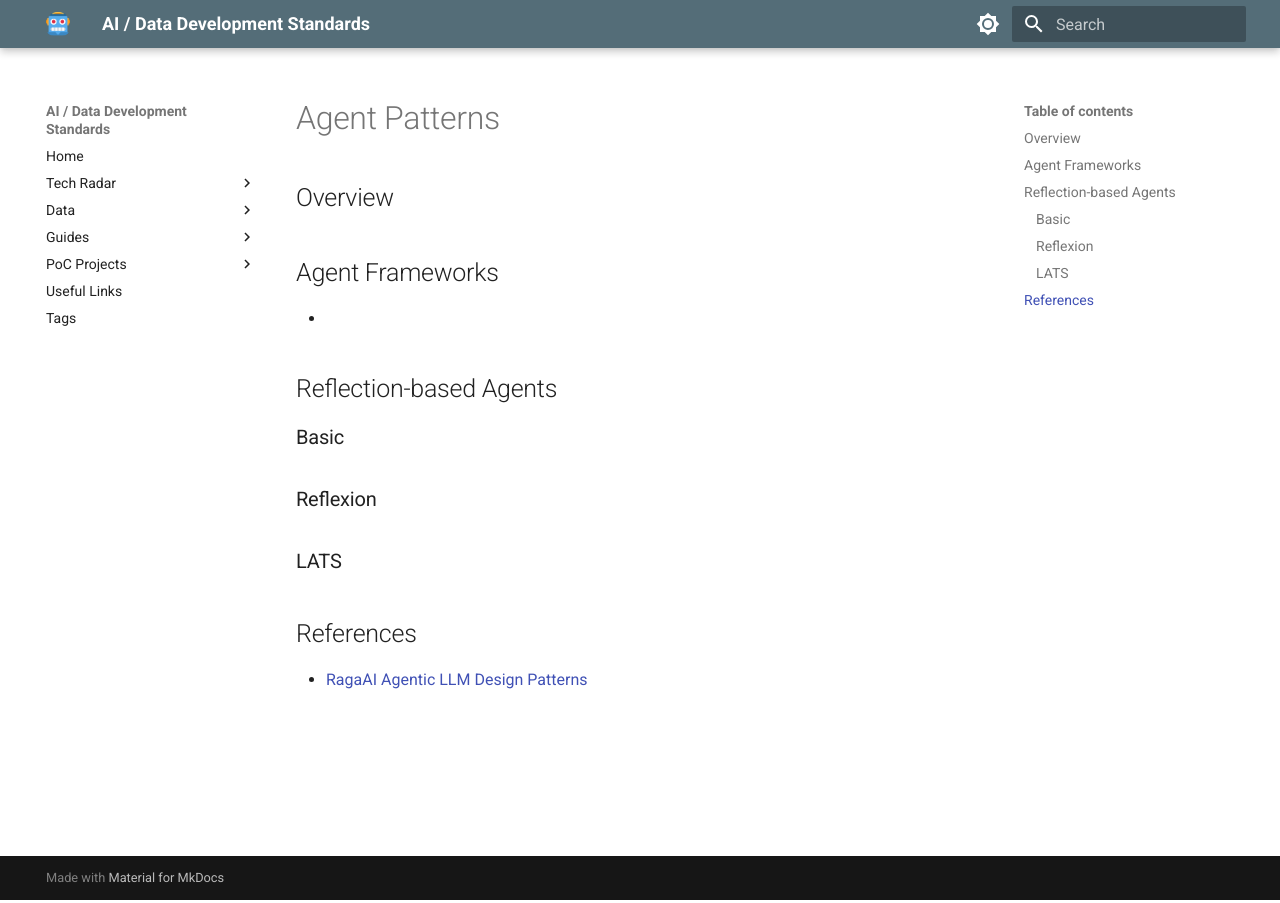
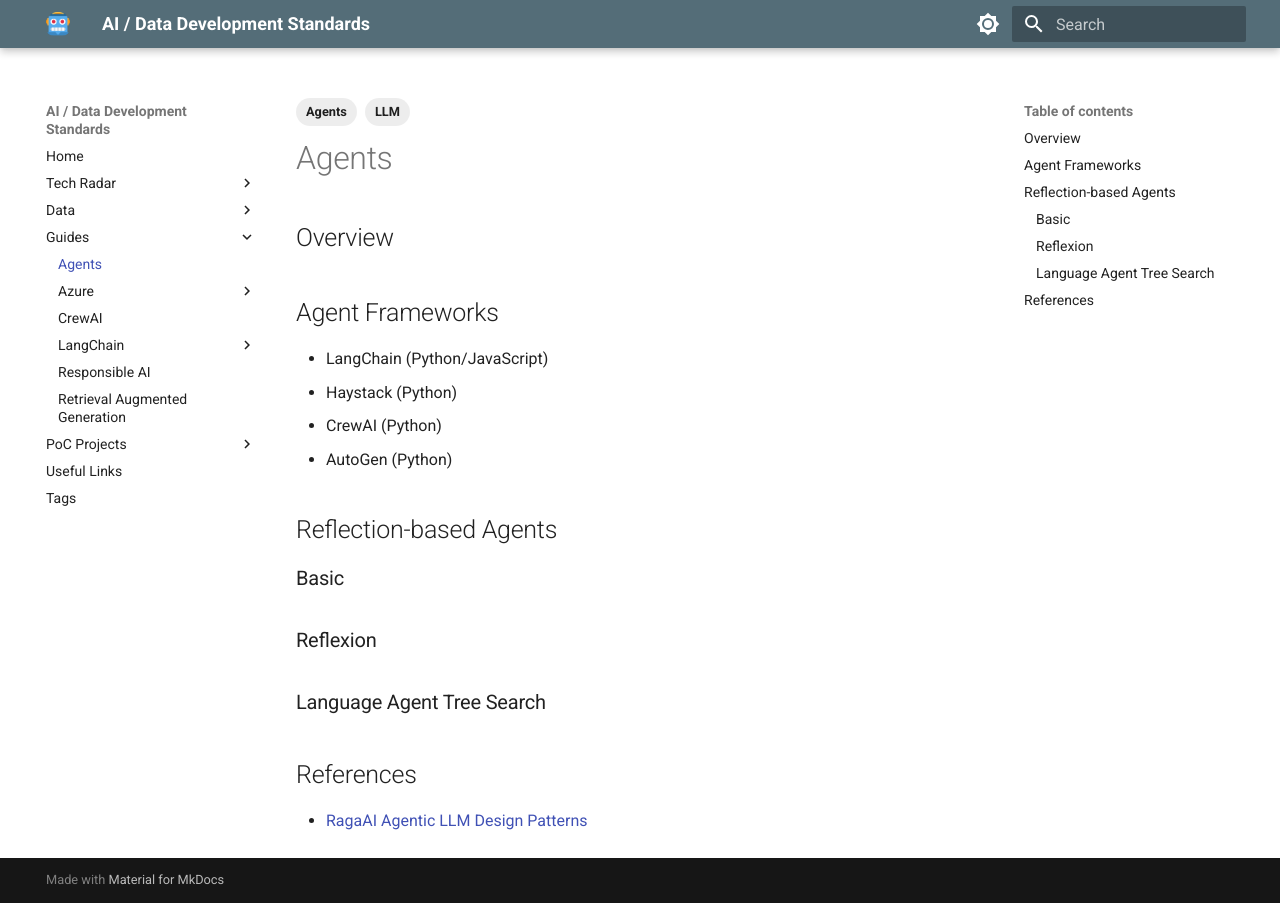
Before and after one commit to DEFRA/ai-data-development-standards, an MkDocs documentation site: the page built from docs/guides/agents.md, in a window 1280 px wide. Built offline with MkDocs 1.6.1 and Material for MkDocs 9.7.7, drawn with Linux system fonts in a browser that asks for light colours; comment, search, counter and statistics services are not loaded.

Commit message:
add rag page

```diff
--- a/docs/guides/patterns/agents.md
+++ b/docs/guides/agents.md
@@ -1,12 +1,18 @@
-# Agent Patterns
+---
+tags:
+  - LLM
+  - Agents
+---
+# Agents
 
 ## Overview
 
 ## Agent Frameworks
 
--
-
-
+- LangChain (Python/JavaScript)
+- Haystack (Python)
+- CrewAI (Python)
+- AutoGen (Python)
 
 ## Reflection-based Agents
 
@@ -14,7 +20,7 @@
 
 ### Reflexion
 
-### LATS
+### Language Agent Tree Search
 
 ## References
 
--- /dev/null
+++ b/docs/javascripts/tables.js
@@ -0,0 +1,6 @@
+document$.subscribe(function() {
+  var tables = document.querySelectorAll("article table")
+  tables.forEach(function(table) {
+    new Tablesort(table)
+  })
+})
--- a/mkdocs.yml
+++ b/mkdocs.yml
@@ -65,14 +65,16 @@ nav:
   - Data:
     - Data Analytics & Science Hub: data/dash.md
   - Guides:
+    - Agents: guides/agents.md
     - Azure:
       - Azure AI Speech: guides/azure/ai-speech.md
       - Using Custom Data with LLMs: guides/azure/using-custom-data-with-llms.md
+    - CrewAI: guides/crewai.md
     - LangChain:
       - LangChain Development using JavaScript: guides/langchain/javascript.md
       - LangChain Development using Python: guides/langchain/python.md
-    - CrewAI: guides/crewai.md
     - Responsible AI: guides/responsible-ai.md
+    - Retrieval Augmented Generation: guides/rag.md
   - PoC Projects:
     - Overview: projects/index.md
     - Ministerial Correspondence: projects/mcu.md
@@ -88,3 +90,6 @@ plugins:
       tags_file: tags.md
 extra_css:
   - stylesheets/extra.css
+extra_javascript:
+  - https://cdnjs.cloudflare.com/ajax/libs/tablesort/5.2.1/tablesort.min.js
+  - javascripts/tables.js
```
Also changed, not shown: docs/guides/patterns/rag.md (deleted, +0 -5 lines), docs/guides/rag.md (added, +118 -0 lines), docs/images/rag.png (added).
